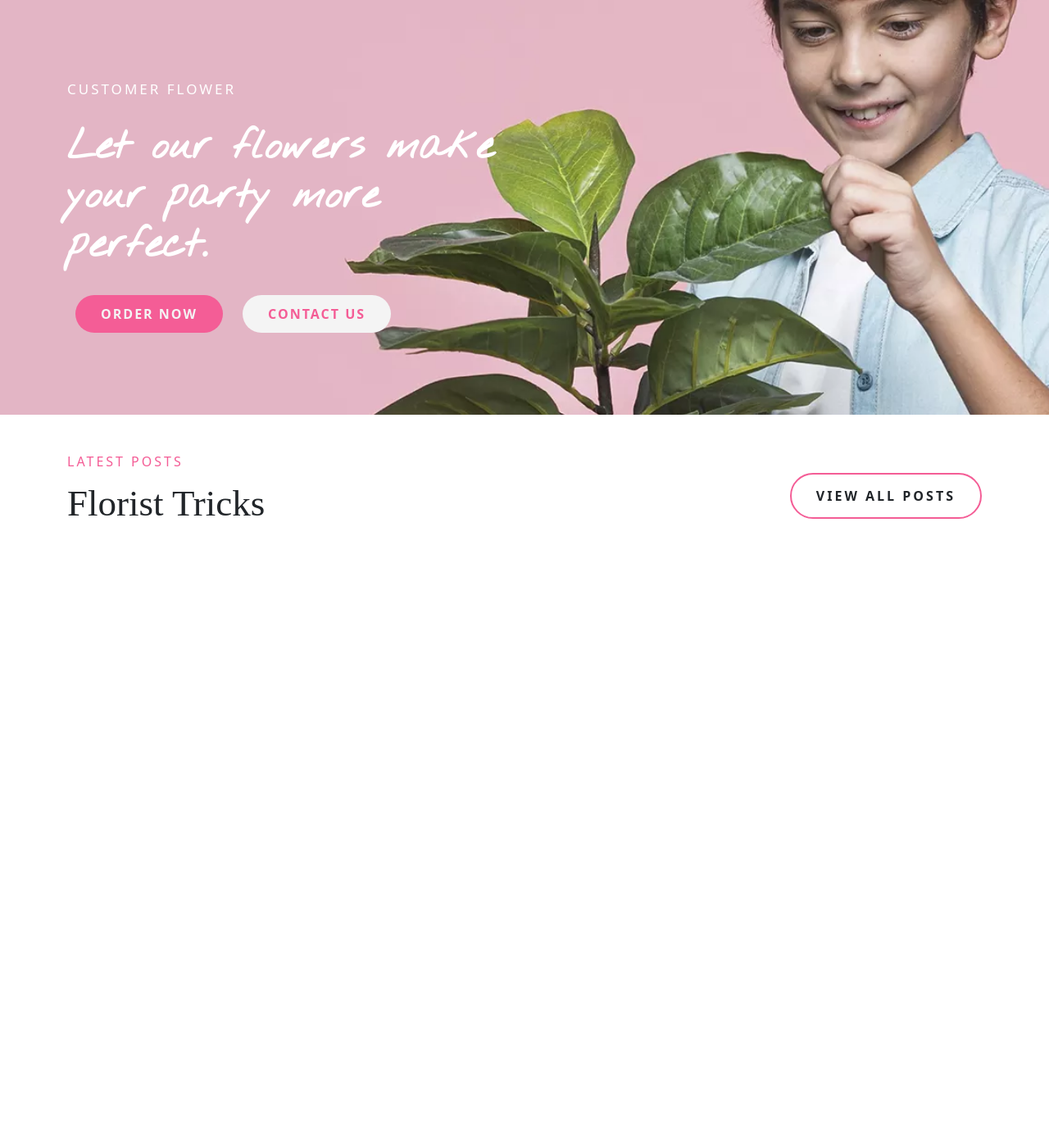
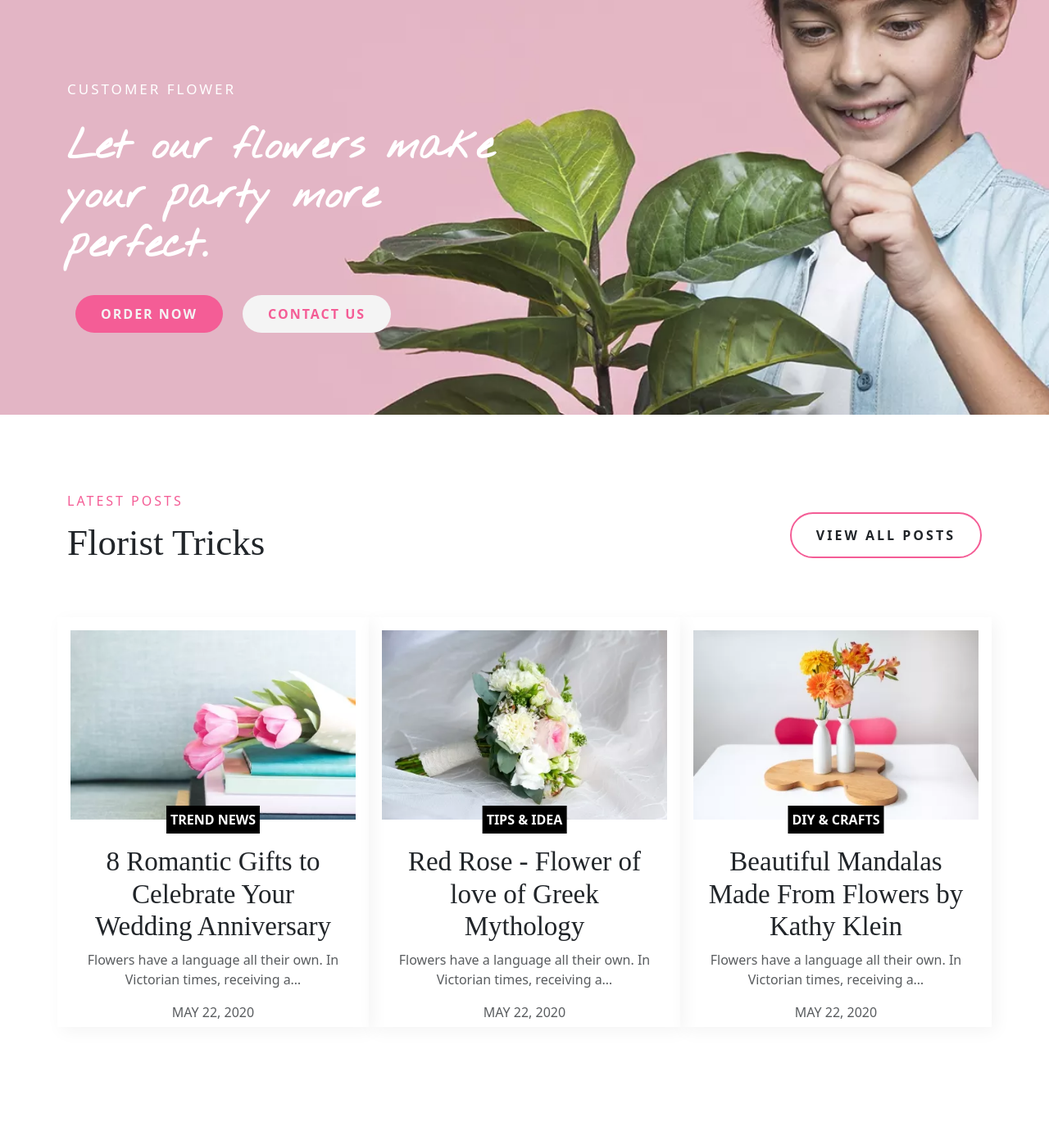
Before and after one commit to ChristopherJamesLeo/florist_ecommer_site, a PHP site: page / in a window 1280 px wide. Shown: the part 4022-5419 px from the top of the page at 82% size. Before the commit the page ends 4655 px from the top, so only its background shows below. Run offline with PHP 8.4, Linux system fonts and the light colour scheme.

```diff
--- a/custom_css/style.css
+++ b/custom_css/style.css
@@ -282,11 +282,7 @@
     width: 100%;
     height: 100%;
 }
-@media(max-width:786px){
-    .our-flower-item-container {
-        height: 600px;
-    }
-}
+
 .our-flower-item-icons-container {
     width: 100%;
     position: absolute;
@@ -422,4 +418,52 @@
     border-radius: 50px;
     border: 2px solid var(--primary-global-color);
 }
+.latest-post-body-container .latest-body-items-container {
+    height: 500px;
+    box-shadow: 5px 5px 20px #f4f4f4;
+
+}
+.latest-post-body-container .latest-body-items-container:hover .latest-body-items-content-container h1{
+    text-decoration: underline;
+
+}
+.latest-post-body-container .latest-body-items-container .lates-body-items-img-container {
+    width: 100%;
+    position: relative;
+}
+.latest-post-body-container .latest-body-items-container:hover .lates-body-items-img-container .items-title-container{
+    background-color: #f45d96;
+    color: var(--primary-global-white);
+
+}
+.latest-post-body-container .latest-body-items-container .lates-body-items-img-container img {
+    width: 100%;
+}
+.latest-post-body-container .latest-body-items-container .lates-body-items-img-container .items-title-container {
+    width: max-content;
+    padding:5px;
+    background-color: #000;
+    color: var(--primary-global-white);
+
+    position: absolute;
+    left: 50%;
+
+    transform: translate(-50%,-50%);
+    transition: all 0.3s ease 0s;
+}
+
+.latest-post-body-container .latest-body-items-container .latest-body-items-content-container h1{
+    font-size: 33px;
+    font-family: var(--secondary-font-family);
+}
 /* latest post end */
+
+@media(max-width:786px){
+    .our-flower-item-container {
+        height: 600px;
+    }
+    .latest-post-body-container .latest-body-items-container {
+        height: 500px;
+
+    }
+}
--- a/index.html
+++ b/index.html
@@ -511,7 +511,7 @@
     </section>
     <!-- View all product section End -->
     <!-- latest post section start -->
-    <section class="latest-post-section">
+    <section class="latest-post-section py-5">
         <div class="container latest-post-container">
             <div class="d-flex justify-content-between align-items-center py-5 latest-post-heard-container ">
                 <div class="latest-post-header">
@@ -522,9 +522,67 @@
                     <a href="#" class="btn text-uppercase">view all posts</a>
                 </div>
             </div>
+            <div class="latest-post-body-container">
+                <div class="row">
+                    <div class="col-lg-4 col-md-6 col-sm-12 p-3 latest-body-items-container">
+                        <div class="lates-body-items-img-container">
+                            <img src="./assets/imgs/products/blog-1.jpg.webp" alt="blog 1">
+                            <div class="items-title-container">
+                                <span class="text-uppercase fw-semibold">Trend news</span>
+                            </div>
+                        </div>
+                        <div class="text-center mt-3 p-3 latest-body-items-content-container ">
+                            <h1>8 Romantic Gifts to Celebrate Your Wedding Anniversary</h1>
+                            <p class="text-muted">
+                                Flowers have a language all their own. In Victorian times, receiving a…
+                            </p>
+                            <span class="text-muted">MAY 22, 2020</span>
+                        </div>
+                    </div>
+                    <div class="col-lg-4 col-md-6 col-sm-12 p-3 latest-body-items-container">
+                        <div class="lates-body-items-img-container">
+                            <img src="./assets/imgs/products/blog-2.jpg.webp" alt="blog 2">
+                            <div class="items-title-container">
+                                <span class="text-uppercase fw-semibold">TIPS & IDEA</span>
+                            </div>
+                        </div>
+                        <div class="text-center mt-3 p-3 latest-body-items-content-container ">
+                            <h1>Red Rose - Flower of love of Greek Mythology</h1>
+                            <p class="text-muted">
+                                Flowers have a language all their own. In Victorian times, receiving a…
+                            </p>
+                            <span class="text-muted">MAY 22, 2020</span>
+                        </div>
+                    </div>
+                    <div class="col-lg-4 col-md-6 col-sm-12 p-3 latest-body-items-container">
+                        <div class="lates-body-items-img-container">
+                            <img src="./assets/imgs/products/blog-3.jpg.webp" alt="blog 3">
+                            <div class="items-title-container">
+                                <span class="text-uppercase fw-semibold">DIY & CRAFTS</span>
+                            </div>
+                        </div>
+                        <div class="text-center mt-3 p-3 latest-body-items-content-container ">
+                            <h1>Beautiful Mandalas Made From Flowers by Kathy Klein</h1>
+                            <p class="text-muted">
+                                Flowers have a language all their own. In Victorian times, receiving a…
+                            </p>
+                            <span class="text-muted">MAY 22, 2020</span>
+                        </div>
+                    </div>
+                </div>
+            </div>
         </div>
     </section>
     <!-- Latest post section end -->
+    <!-- cover letter section start -->
+    <section class="cover-letter-section">
+        <div class="cover-letter-contaienr">
+            <div class="container py-5">
+
+            </div>
+        </div>
+    </section>
+    <!-- cover letter section end -->
     <!-- bootstrap -->
     <script src="https://cdn.jsdelivr.net/npm/bootstrap@5.3.0-alpha1/dist/js/bootstrap.bundle.min.js" integrity="sha384-w76AqPfDkMBDXo30jS1Sgez6pr3x5MlQ1ZAGC+nuZB+EYdgRZgiwxhTBTkF7CXvN" crossorigin="anonymous"></script>
 
```
Also changed, not shown: assets/imgs/products/blog-1.jpg.webp (added), assets/imgs/products/blog-2.jpg.webp (added), assets/imgs/products/blog-3.jpg.webp (added).
